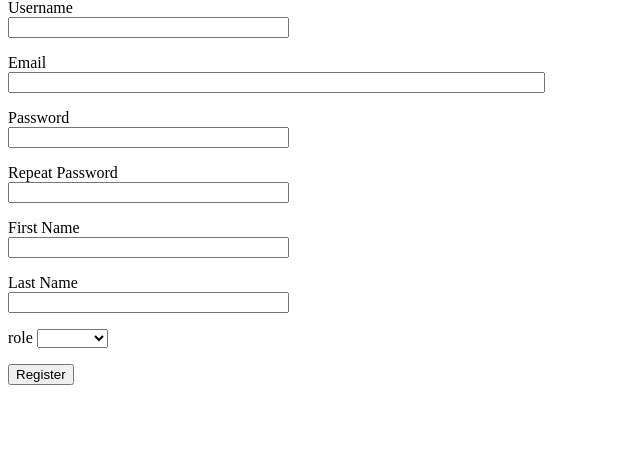
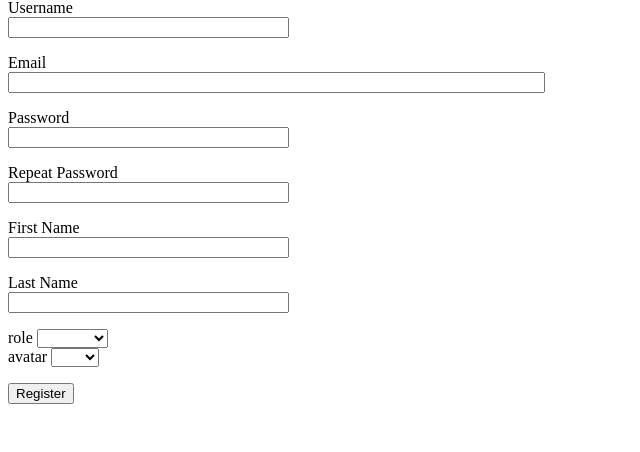
Before and after one commit to eyalbi/exams-io, a Flask app: page /register in a window 1280 px wide. Shown: the part 120-572 px from the top of the page, without its empty margins (0-640 px from the left). Run offline with Flask 2, Linux system fonts and the light colour scheme.

Commit message:
BSPM2021T26-114,BSPM2021T26-113,BSPM2021T26-112
create avatar for all users to choose when register including db copy

Co-Authored-By: Benjemin12 <58631805+Benjemin12@users.noreply.github.com>

```diff
--- a/backend/app.py
+++ b/backend/app.py
@@ -101,6 +101,7 @@ def register():
     try:
         form = RegistrationForm()
         if form.validate_on_submit():
+
             create_user(form)
             flash('Congratulations, you are now a registered user!')
             return redirect(url_for('login'))
@@ -115,6 +116,7 @@ def create_user(form):
     user.first_name = form.first_name.data
     user.last_name = form.last_name.data
     user.set_password(form.password.data)
+    user.avatar = form.avatar.data
     user.save()
 
 
--- a/backend/forms.py
+++ b/backend/forms.py
@@ -17,6 +17,7 @@ class RegistrationForm(FlaskForm):
     first_name = StringField('First Name', validators=[DataRequired()])
     last_name = StringField('Last Name', validators=[DataRequired()])
     role = SelectField('select role:', choices = [('Student', 'Student'),('Lecturer', 'Lecturer'),('Admin' ,'Admin')])
+    avatar = SelectField('select avatar:', choices = [('https://robohash.org/3EC.png?set=set4','cat1'),('https://robohash.org/293.png?set=set4','cat2'),('https://robohash.org/ZOB.png?set=set4','cat3')])
     submit = SubmitField('Register')
 
 class AdminDeleteForm(FlaskForm):
--- a/backend/models.py
+++ b/backend/models.py
@@ -3,7 +3,7 @@ from flask_login import UserMixin
 from flask_mongoengine import MongoEngine
 
 ROLES = ('Student', 'Lecturer', 'Admin')
-
+AVATARS = ('https://robohash.org/3EC.png?set=set4','https://robohash.org/293.png?set=set4','https://robohash.org/ZOB.png?set=set4')
 db = MongoEngine()
 class User(UserMixin, db.Document):
     # User authentication information
@@ -17,7 +17,7 @@ class User(UserMixin, db.Document):
     # Relationships
     role = db.StringField(default='', choices = ROLES)
     Blocked = db.StringField(default='false')
-
+    avatar =  db.StringField(default='', choices = AVATARS)
     def get_role (self):
         return self.role
     def set_password(self, password):
--- a/backend/templates/base.html
+++ b/backend/templates/base.html
@@ -9,7 +9,12 @@
     <body>
         <div>exams-io: <a href="/index">Home</a>
             <button type="button" id = "changecolor" >change color</button>
-            {% if user %} <a style="float: right;" href="/logout">Logout</a> {% endif %}
+            {% if user %}
+                {% if user.avatar %}
+                    <img src="{{user.avatar}}" style=" width: 50px;" >
+                {% endif %}
+                <a style="float: right;" href="/logout">Logout</a>
+            {% endif %}
         </div>
 
         <hr>
--- a/backend/templates/register.html
+++ b/backend/templates/register.html
@@ -54,6 +54,14 @@
                   {% endfor %}
                 </select>
         </div>
+        <div class="input-group">
+            <span class="input-group-addon">avatar</span>
+                <select name="avatar" class="selectpicker form-control">
+                  {% for o in form.avatar %}
+                  <option value="{{ o.name }}">{{ o }}</option>
+                  {% endfor %}
+                </select>
+        </div>
 
         <p>{{ form.submit() }}</p>
     </form>
```
